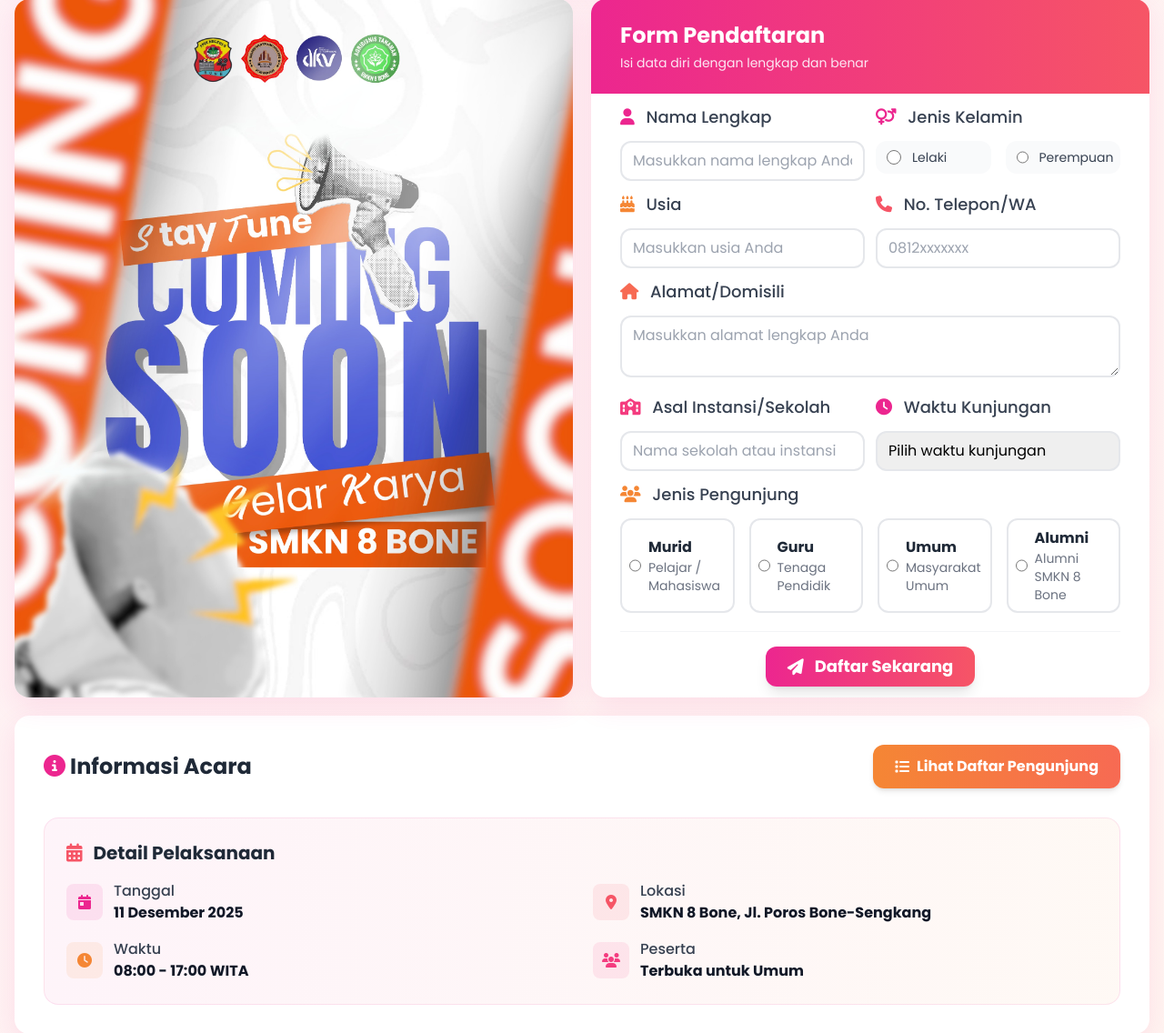
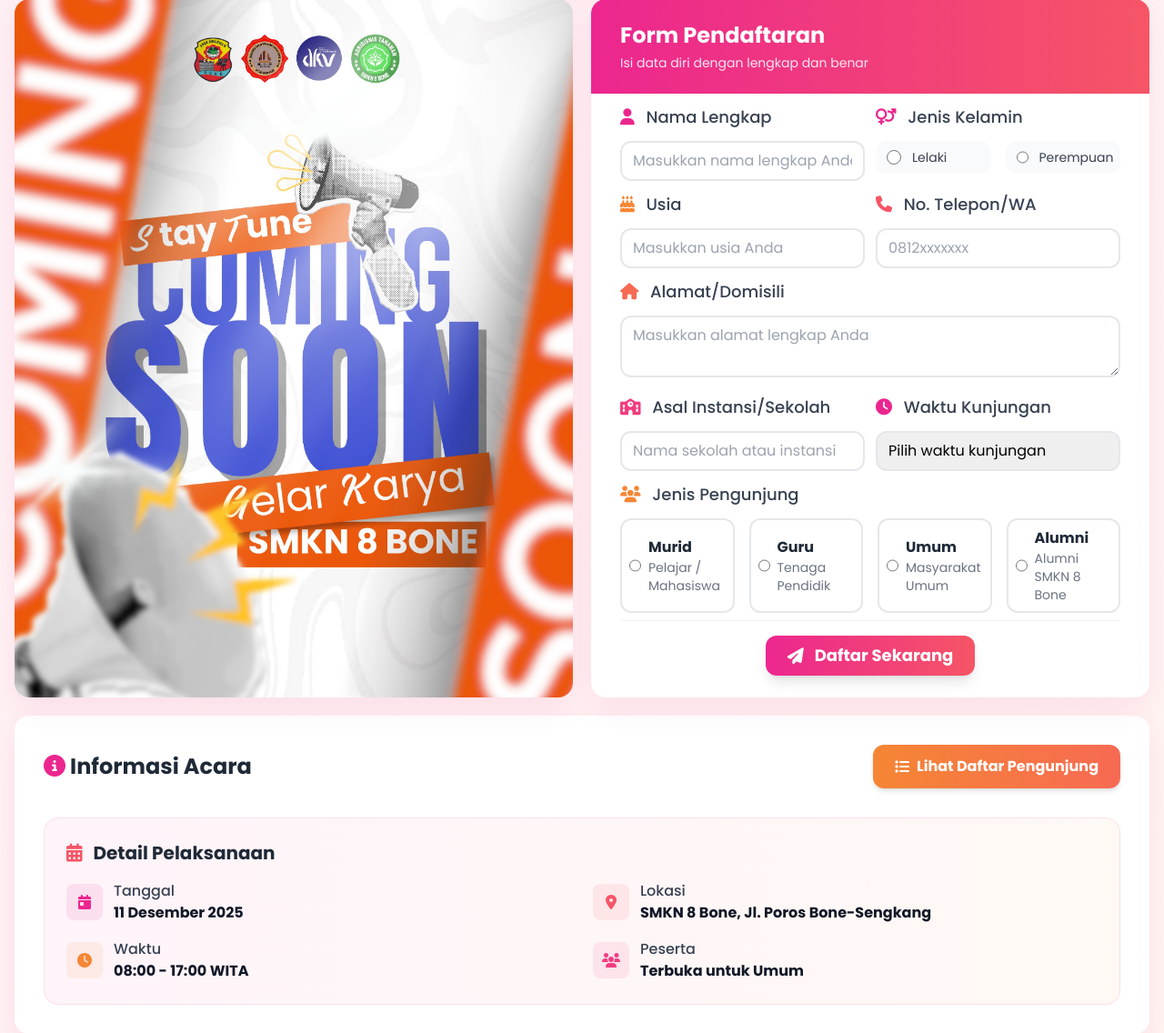
Before and after one commit to gh4ni404/gerka, a PHP site: page / in a window 1280 px wide. Shown: the part 333-1469 px from the top of the page at 91% size. Run offline with PHP 8.4, Linux system fonts and the light colour scheme; some libraries are stand-ins or nearby versions.

Commit message:
feat: tambah margin top

```diff
--- a/index.php
+++ b/index.php
@@ -263,7 +263,7 @@
                     </div>
 
                     <!-- Tombol Submit -->
-                    <div class="mt-5 pt-4 border-t border-gray-100 text-center">
+                    <div class="mt-2 pt-4 border-t border-gray-100 text-center">
                         <button type="submit"
                             class="btn-primary text-white font-bold px-6 py-2 rounded-xl text-lg inline-flex items-center shadow-lg">
                             <i class="fas fa-paper-plane mr-3"></i> Daftar Sekarang
```
